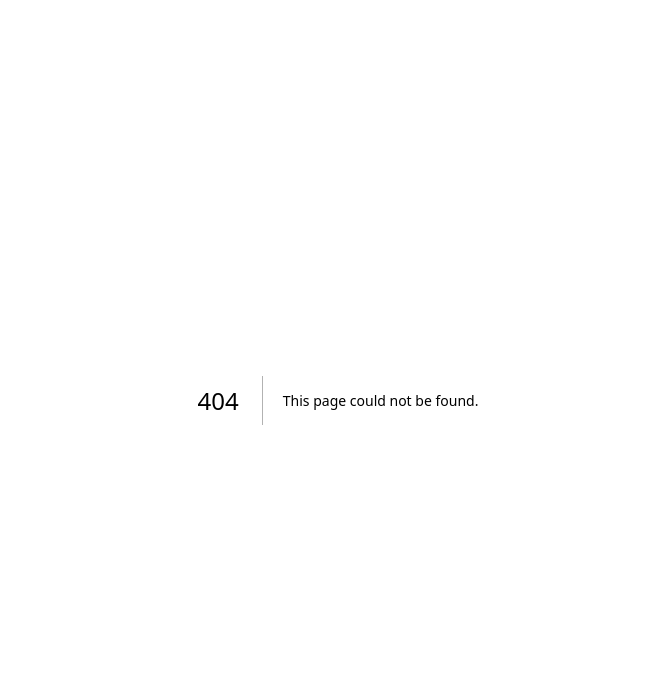
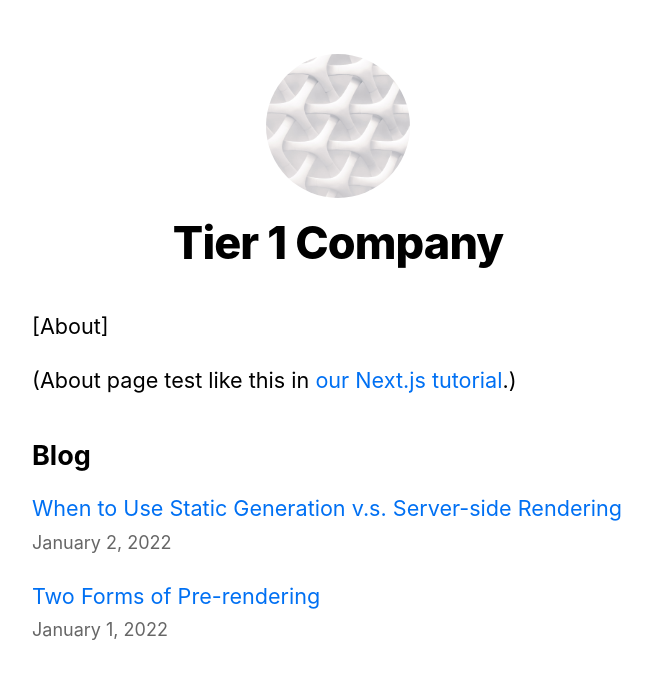
Before and after one commit to NJIT-WIS/project-2-tier-1-company, a Next.js app: page /about in a window 1280 px wide. Before the commit this address had no page. Shown: the top 678 px of the page, without its empty margins (302-954 px from the left). Built offline with nearby package versions, Linux system fonts and the light colour scheme.

Commit message:
Added about.js
Adding about.js to resolve error in playwright action check

```diff
--- /dev/null
+++ b/pages/about.js
@@ -0,0 +1,46 @@
+import Head from 'next/head'
+import Layout, { siteTitle } from '../components/layout'
+import utilStyles from '../styles/utils.module.css'
+import { getSortedPostsData } from '../lib/posts'
+import Link from 'next/link'
+import Date from '../components/date'
+
+export default function Home({ allPostsData }) {
+  return (
+    <Layout home>
+      <Head>
+        <title>{siteTitle}</title>
+      </Head>
+      <section className={utilStyles.headingMd}>
+        <p>[About]</p>
+        <p>
+          (About page test like this in{' '}
+          <a href="https://nextjs.org/learn">our Next.js tutorial</a>.)
+        </p>
+      </section>
+      <section className={`${utilStyles.headingMd} ${utilStyles.padding1px}`}>
+        <h2 className={utilStyles.headingLg}>Blog</h2>
+        <ul className={utilStyles.list}>
+          {allPostsData.map(({ id, date, title }) => (
+            <li className={utilStyles.listItem} key={id}>
+              <Link href={`/posts/${id}`}>{title}</Link>
+              <br />
+              <small className={utilStyles.lightText}>
+                <Date dateString={date} />
+              </small>
+            </li>
+          ))}
+        </ul>
+      </section>
+    </Layout>
+  )
+}
+
+export async function getStaticProps() {
+  const allPostsData = getSortedPostsData()
+  return {
+    props: {
+      allPostsData
+    }
+  }
+}
```
